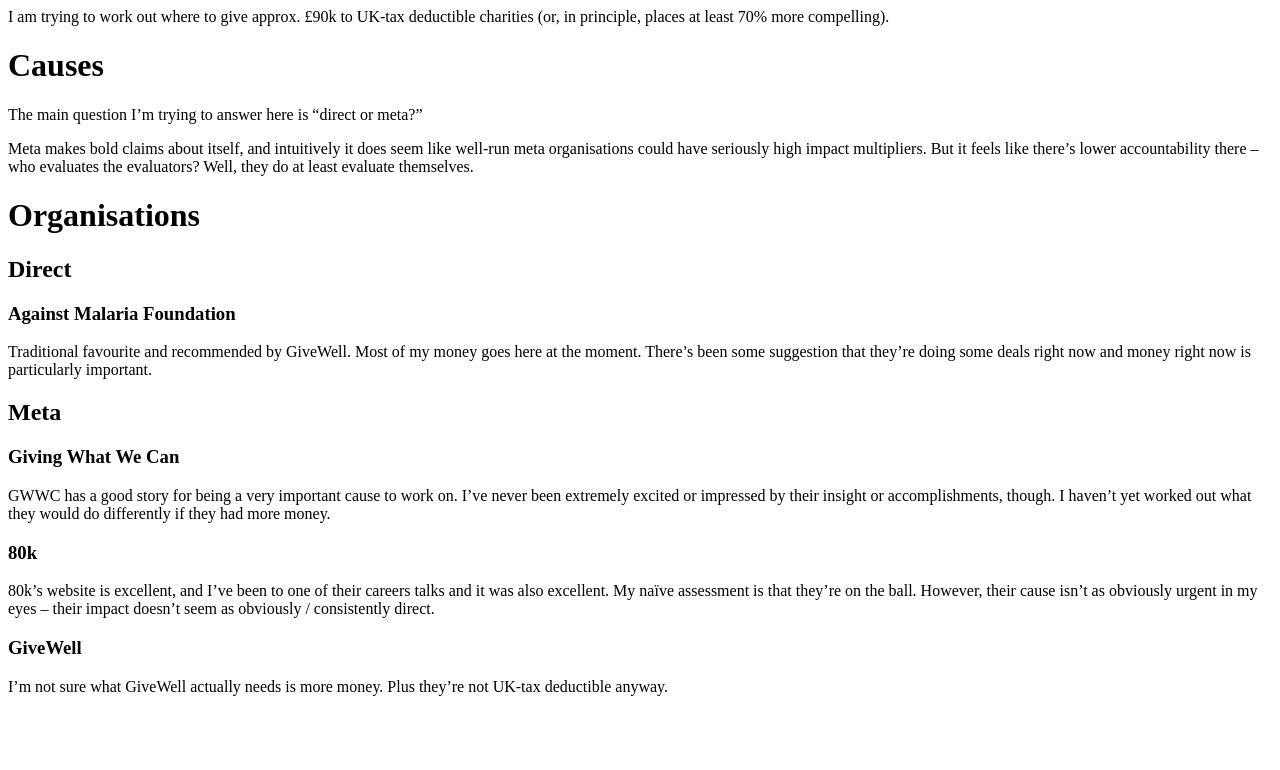
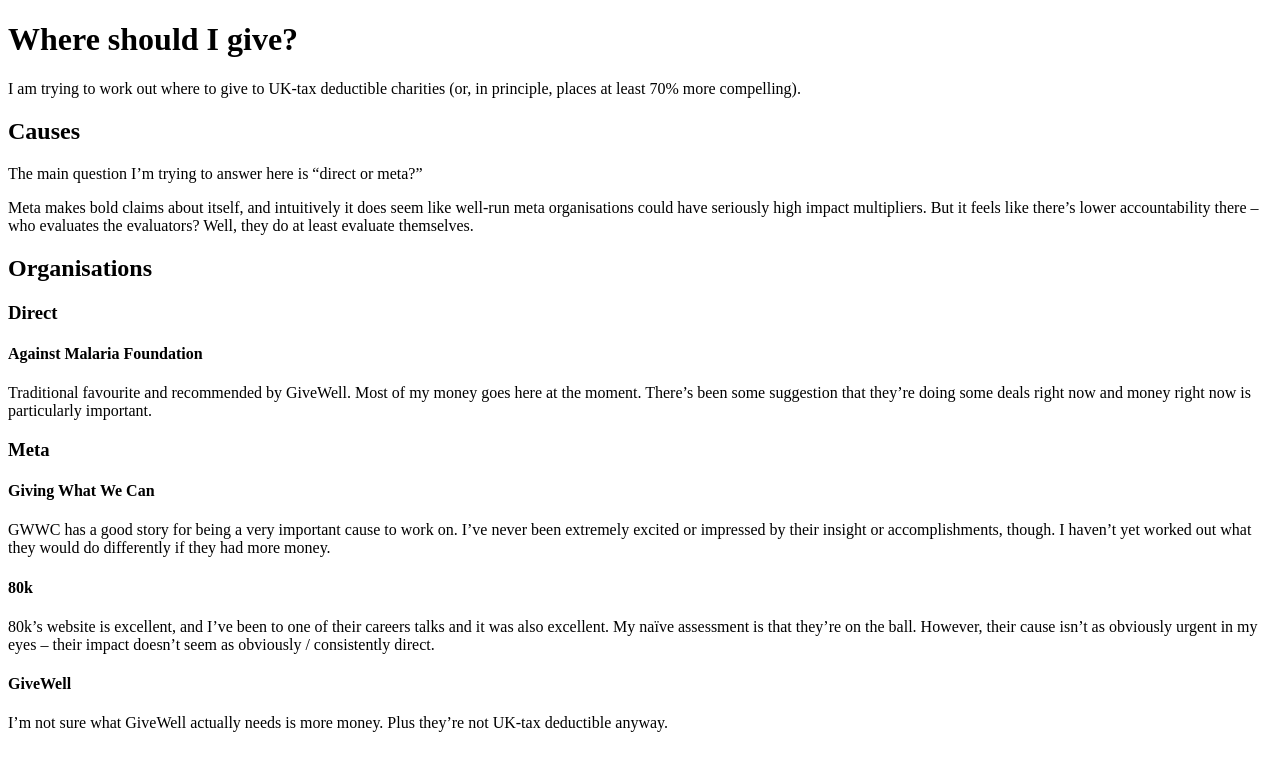
Before and after one commit to bmillwood/bmillwood.github.io, a plain HTML site: page page/Where.html in a window 1280 px wide. Drawn offline with Linux system fonts and the light colour scheme.

Commit message:
stylesheets and templates

```diff
--- /dev/null
+++ b/css/default.css
@@ -0,0 +1,3 @@
+body {
+	font-family: Times New Roman, serif
+}
--- a/page/Where.html
+++ b/page/Where.html
@@ -1,15 +1,16 @@
-<p>I am trying to work out where to give approx. £90k to UK-tax deductible charities (or, in principle, places at least 70% more compelling).</p>
-<h1 id="causes">Causes</h1>
+<!DOCTYPE html>
+<html><head><title>Where should I give? bmillwood.github.io</title><link rel="stylesheet" type="text/css" href="../css/default.css"></head><body><h1>Where should I give?</h1><p>I am trying to work out where to give to UK-tax deductible charities (or, in principle, places at least 70% more compelling).</p>
+<h2 id="causes">Causes</h2>
 <p>The main question I’m trying to answer here is “direct or meta?”</p>
 <p>Meta makes bold claims about itself, and intuitively it does seem like well-run meta organisations could have seriously high impact multipliers. But it feels like there’s lower accountability there – who evaluates the evaluators? Well, they do at least evaluate themselves.</p>
-<h1 id="organisations">Organisations</h1>
-<h2 id="direct">Direct</h2>
-<h3 id="against-malaria-foundation">Against Malaria Foundation</h3>
+<h2 id="organisations">Organisations</h2>
+<h3 id="direct">Direct</h3>
+<h4 id="against-malaria-foundation">Against Malaria Foundation</h4>
 <p>Traditional favourite and recommended by GiveWell. Most of my money goes here at the moment. There’s been some suggestion that they’re doing some deals right now and money right now is particularly important.</p>
-<h2 id="meta">Meta</h2>
-<h3 id="giving-what-we-can">Giving What We Can</h3>
+<h3 id="meta">Meta</h3>
+<h4 id="giving-what-we-can">Giving What We Can</h4>
 <p>GWWC has a good story for being a very important cause to work on. I’ve never been extremely excited or impressed by their insight or accomplishments, though. I haven’t yet worked out what they would do differently if they had more money.</p>
-<h3 id="k">80k</h3>
+<h4 id="k">80k</h4>
 <p>80k’s website is excellent, and I’ve been to one of their careers talks and it was also excellent. My naïve assessment is that they’re on the ball. However, their cause isn’t as obviously urgent in my eyes – their impact doesn’t seem as obviously / consistently direct.</p>
-<h3 id="givewell">GiveWell</h3>
-<p>I’m not sure what GiveWell actually needs is more money. Plus they’re not UK-tax deductible anyway.</p>
+<h4 id="givewell">GiveWell</h4>
+<p>I’m not sure what GiveWell actually needs is more money. Plus they’re not UK-tax deductible anyway.</p></body></html>
--- /dev/null
+++ b/src/content/css/default.css
@@ -0,0 +1,3 @@
+body {
+	font-family: Times New Roman, serif
+}
```
Also changed, not shown: index.html (+4 -3 lines), 5 other files.
